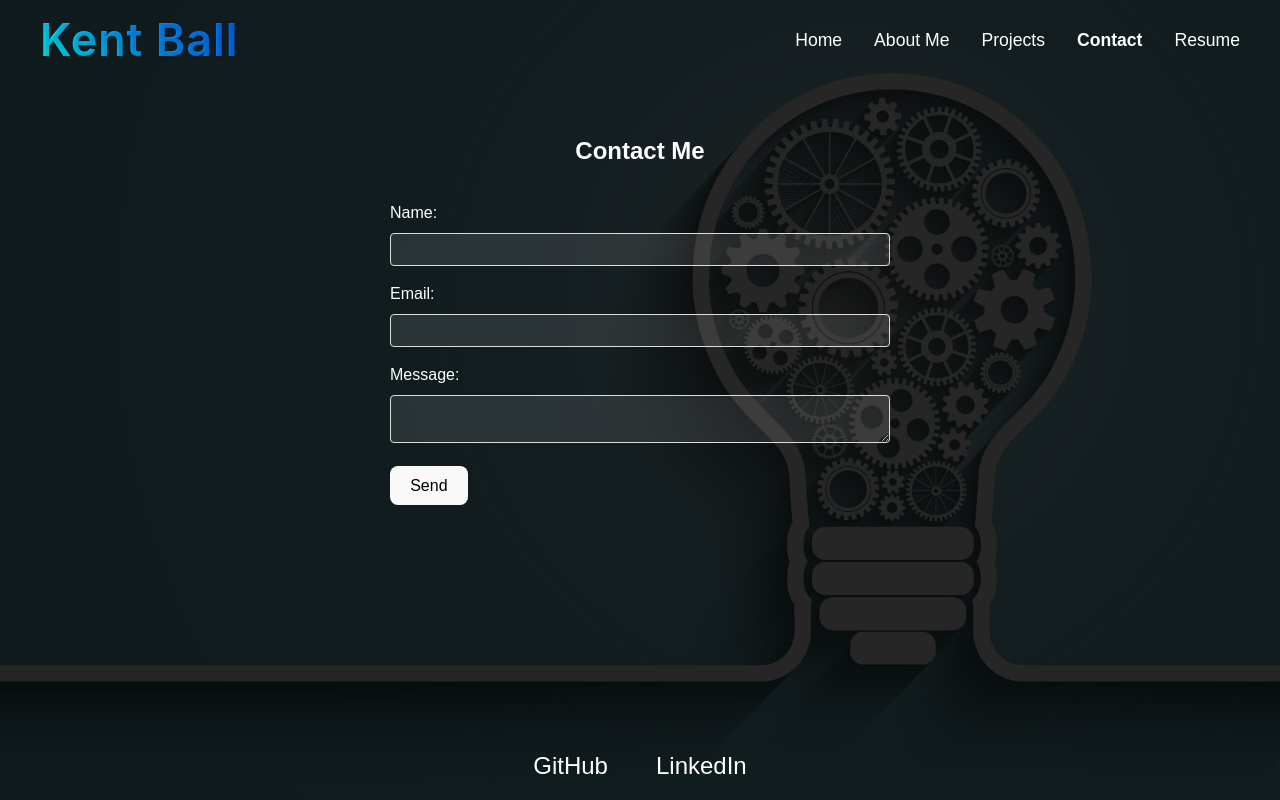
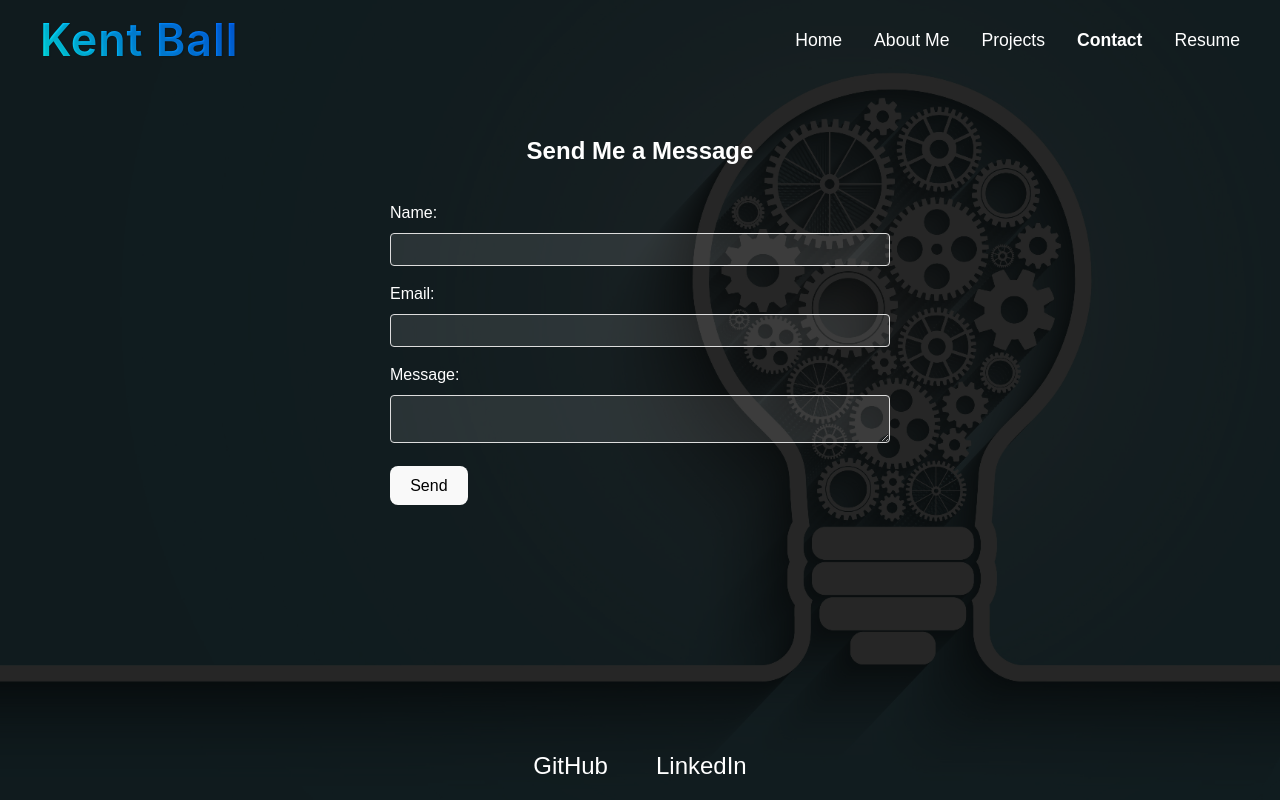
Before and after one commit to digitalscribe53/React-Portfolio, a React (Vite) app: page /contact in a window 1280 px wide. Built offline with nearby package versions, Linux system fonts and the light colour scheme.

Commit message:
Updated title of Contact page

```diff
--- a/src/components/Contact.jsx
+++ b/src/components/Contact.jsx
@@ -72,7 +72,7 @@ const Contact = () => {
 
   return (
     <section className="contact">
-      <h2 className="page-title">Contact Me</h2>
+      <h2 className="page-title">Send Me a Message</h2>
       <form onSubmit={handleSubmit}>
         <div className="form-group">
           <label htmlFor="name">Name:</label>
--- a/src/components/Resume.jsx
+++ b/src/components/Resume.jsx
@@ -10,7 +10,7 @@ const Resume = () => {
     <section className="resume">
       <h2 className="page-title">Resume</h2>
       <div className="download-link">
-      <a href="/Kent-Ball-Resume-2024.pdf" download>Download Resume</a>
+      <a href="/Kent-Ball-Resume-2024.pdf" download>Download Resume as PDF</a>
       </div>
       <h3>Proficiencies</h3>
       <ul>
```
